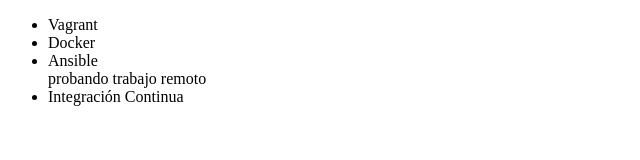
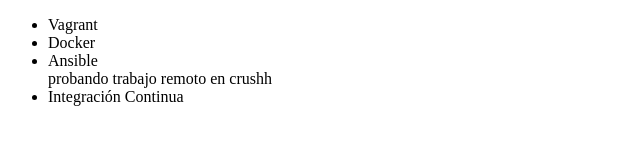
Before and after one commit to josebenavidesvallejo/brru, a plain HTML site: page index.html in a window 1280 px wide. Shown: the full height of the page, 0-640 px from the left. Drawn offline with Linux system fonts and the light colour scheme.

Commit message:
cambio de palabra

```diff
--- a/index.html
+++ b/index.html
@@ -9,7 +9,7 @@
             <li>Vagrant</li>
             <li>Docker</li>
             <li>Ansible</li>
-            probando trabajo remoto
+            probando trabajo remoto en crushh
             <li>Integración Continua</li>
         </ul>
     </body>
```
